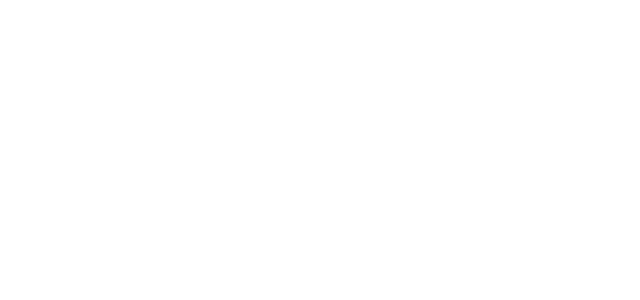
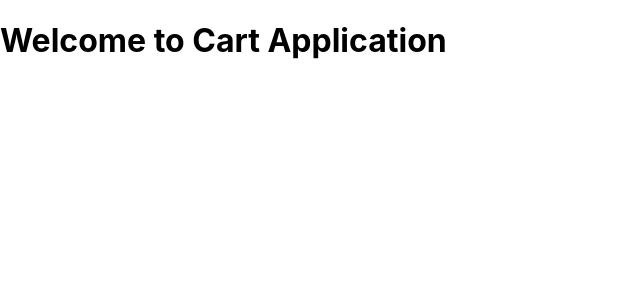
Before and after one commit to dsheetal555/CartAppReact, a React (Create React App) app: page / in a window 1280 px wide. Shown: the top 300 px of the page, without its empty margins (0-640 px from the left). Built offline with nearby package versions, Linux system fonts and the light colour scheme.

Commit message:
trail commit

```diff
--- a/src/App.js
+++ b/src/App.js
@@ -2,7 +2,7 @@
 
 function App() {
   return (
-    <></>
+    <><h1>Welcome to Cart Application</h1></>
   );
 }
 
```
